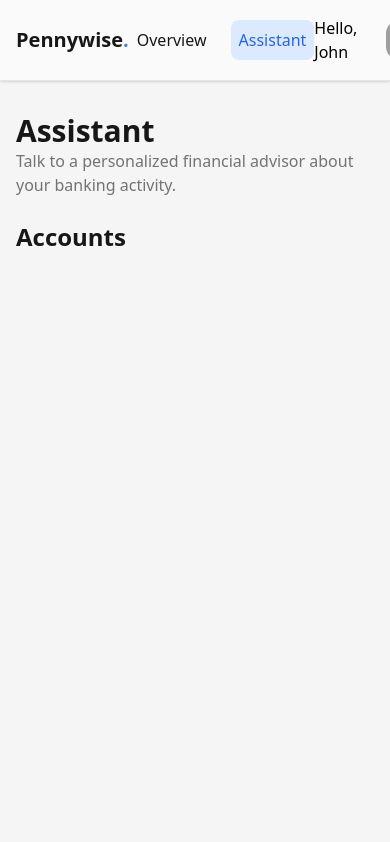
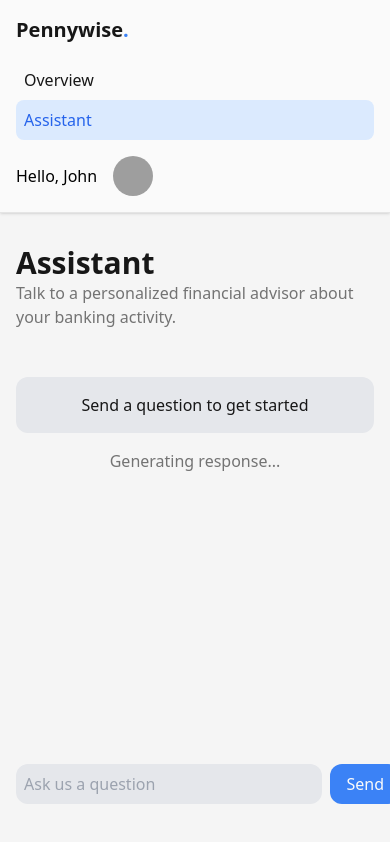
Before and after one commit to tot/hoohacks-2023, a Next.js app in the folder frontend/: page /assistant in a window 390 px wide. Shown: the top 842 px of the page. Built offline with nearby package versions, Linux system fonts and the light colour scheme; grey boxes are pictures that could not be loaded.

Commit message:
Made overview responsive

```diff
--- a/frontend/src/components/AccountsCarousel.tsx
+++ b/frontend/src/components/AccountsCarousel.tsx
@@ -13,16 +13,20 @@
 const AccountsCarousel = ({ accounts }: AccountsCarouselProps) => {
    const responsive = {
       desktop: {
+         breakpoint: { max: 3000, min: 1280 },
+         items: 4,
+      },
+      laptop: {
          breakpoint: { max: 3000, min: 1024 },
          items: 4,
       },
       tablet: {
          breakpoint: { max: 1024, min: 464 },
-         items: 3,
+         items: 2,
       },
       mobile: {
          breakpoint: { max: 464, min: 0 },
-         items: 2,
+         items: 1,
       },
    }
 
--- a/frontend/src/components/Navbar.tsx
+++ b/frontend/src/components/Navbar.tsx
@@ -17,11 +17,11 @@
    const router = useRouter()
    return (
       <div className="w-full border-b border-neutral-200 bg-zinc-50 shadow">
-         <div className="max-w-7xl mx-auto flex items-center justify-between p-4">
+         <div className="max-w-7xl mx-auto md:flex md:items-center md:justify-between p-4 space-y-4 md:space-y-0">
             <h1 className="text-neutral-900 text-xl font-semibold">
                Pennywise<span className="font-bold text-blue-500">.</span>
             </h1>
-            <div className="flex items-center space-x-4">
+            <div className="md:flex md:items-center md:space-x-4">
                {LINKS.map(({ name, slug }) => (
                   <Link key={name} href={slug}>
                      <h3
--- a/frontend/src/components/ScrollContainer.tsx
+++ b/frontend/src/components/ScrollContainer.tsx
@@ -11,7 +11,7 @@
       <div
          className={cn(
             className,
-            "border border-neutral-300 bg-zinc-50 shadow rounded-xl overflow-y-auto divide-y divide-neutral-200"
+            "border border-neutral-300 bg-zinc-50 shadow rounded-xl overflow-y-auto divide-y divide-neutral-200 w-full"
          )}
       >
          {children}
--- a/frontend/src/components/SubscriptionsList.tsx
+++ b/frontend/src/components/SubscriptionsList.tsx
@@ -8,7 +8,7 @@
 
 const SubscriptionsList = ({ subscriptions }: SubscriptionsListProps) => {
    return (
-      <div>
+      <div className="col-span-2 md:col-span-2">
          <div className="flex justify-between items-center pb-4">
             <h2 className="text-2xl text-neutral-900 font-semibold">
                Subscriptions
--- a/frontend/src/pages/assistant.tsx
+++ b/frontend/src/pages/assistant.tsx
@@ -1,17 +1,55 @@
 import Header from "@/components/Header"
 import DashboardLayout from "@/layouts/DashboardLayout"
+import { useState, ChangeEvent } from "react"
 
 const Dashboard = () => {
+   const [message, setMessage] = useState("")
+   const [displayMessage, setDisplayMessage] = useState("")
+   const [response, setResponse] = useState("")
+   const [isLoading, setLoading] = useState(true)
+
    return (
       <DashboardLayout>
          <Header
             title="Assistant"
             description="Talk to a personalized financial advisor about your banking activity."
          />
-         <h2 className="text-2xl text-neutral-900 font-semibold pt-6">
-            Accounts
-         </h2>
-         <div className="gap-6 pt-6"></div>
+         <div className="space-y-4 pt-8">
+            <div className="bg-gray-200 p-4 rounded-xl text-neutral-900 mx-auto max-w-2xl w-full h-full mt-4 text-center max-h-[24rem] overflow-y-auto">
+               {displayMessage ? (
+                  <p>
+                     <span className="font-medium">Your question: </span>
+                     {displayMessage}
+                  </p>
+               ) : (
+                  "Send a question to get started"
+               )}
+            </div>
+            {isLoading ? (
+               <div className="mx-auto text-center text-neutral-500">
+                  <p>Generating response...</p>
+               </div>
+            ) : response ? (
+               <div className="bg-gray-200 p-4 rounded-xl text-neutral-900 mx-auto max-w-2xl w-full h-full mt-4 text-center">
+                  {response ? `Response: ${response}` : null}
+               </div>
+            ) : null}
+         </div>
+         <div className="mt-auto mx-auto min-w-[24rem] pb-6 flex items-center space-x-2">
+            <input
+               className="p-2 bg-gray-200 w-full rounded-xl focus:outline-blue-500 focus:outline-2"
+               placeholder="Ask us a question"
+               onChange={(event: ChangeEvent<HTMLInputElement>) =>
+                  setMessage(event.target.value)
+               }
+            />
+            <button
+               className="px-4 py-2 bg-blue-500 hover:bg-blue-600 text-zinc-50 rounded-xl"
+               onClick={() => setDisplayMessage(message)}
+            >
+               Send
+            </button>
+         </div>
       </DashboardLayout>
    )
 }
--- a/frontend/src/pages/overview.tsx
+++ b/frontend/src/pages/overview.tsx
@@ -52,7 +52,9 @@
 const Dashboard = () => {
    useEffect(() => {
       const fetchData = async () => {
-         const response = await fetch("http://127.0.0.1:5000/api/subscriptions?customer_id=6420411e78f6910a15f0e55c")
+         const response = await fetch(
+            "https://{url}/api/subscriptions?customer_id=6420411e78f6910a15f0e55c"
+         )
 
          const body = await response.json()
          console.log(body)
@@ -71,7 +73,7 @@
          <div className="w-full relative pb-6">
             <AccountsCarousel accounts={accounts} />
          </div>
-         <div className="grid grid-cols-3 gap-6 pt-6">
+         <div className="grid grid-cols-2 md:grid-cols-3 gap-6 pt-6">
             <SubscriptionsList subscriptions={subscriptions} />
             <div className="col-span-2">
                <div className="flex justify-between items-center pb-4">
```
